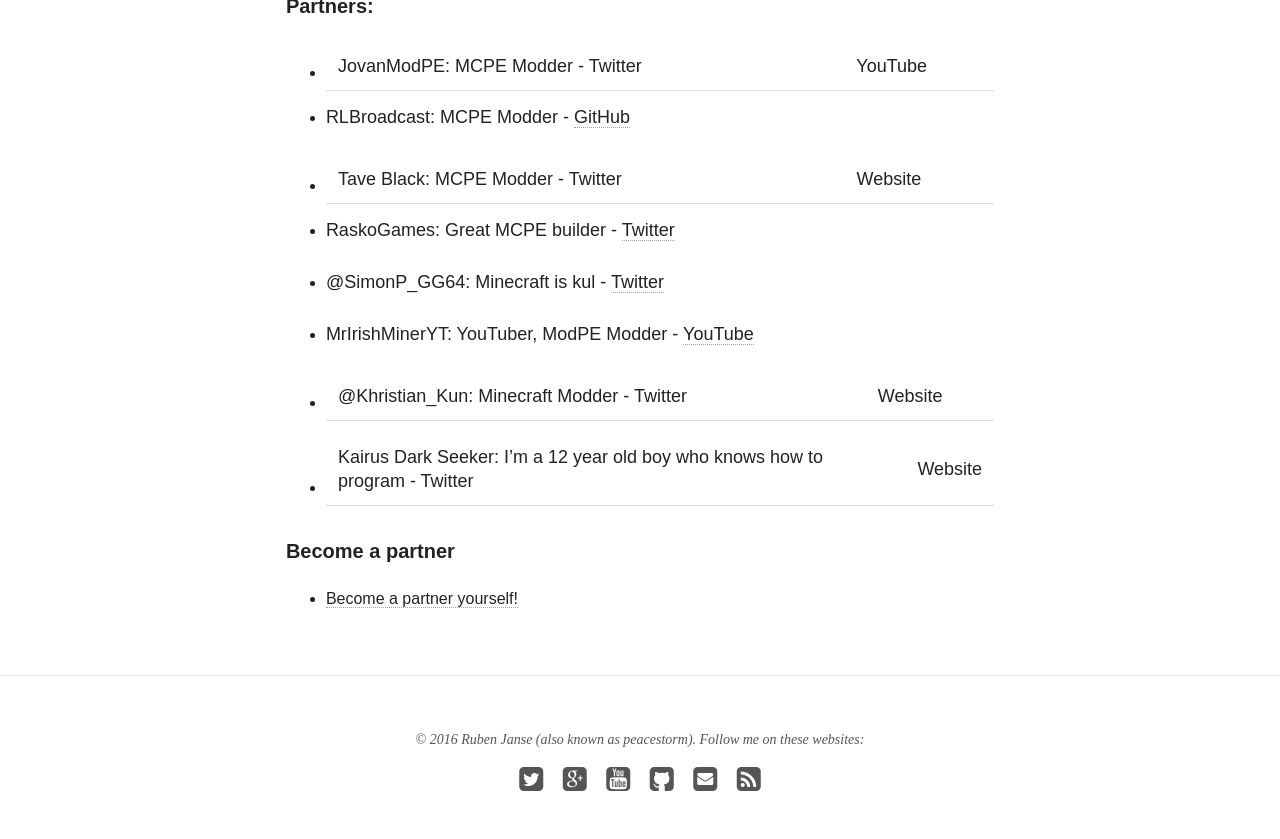
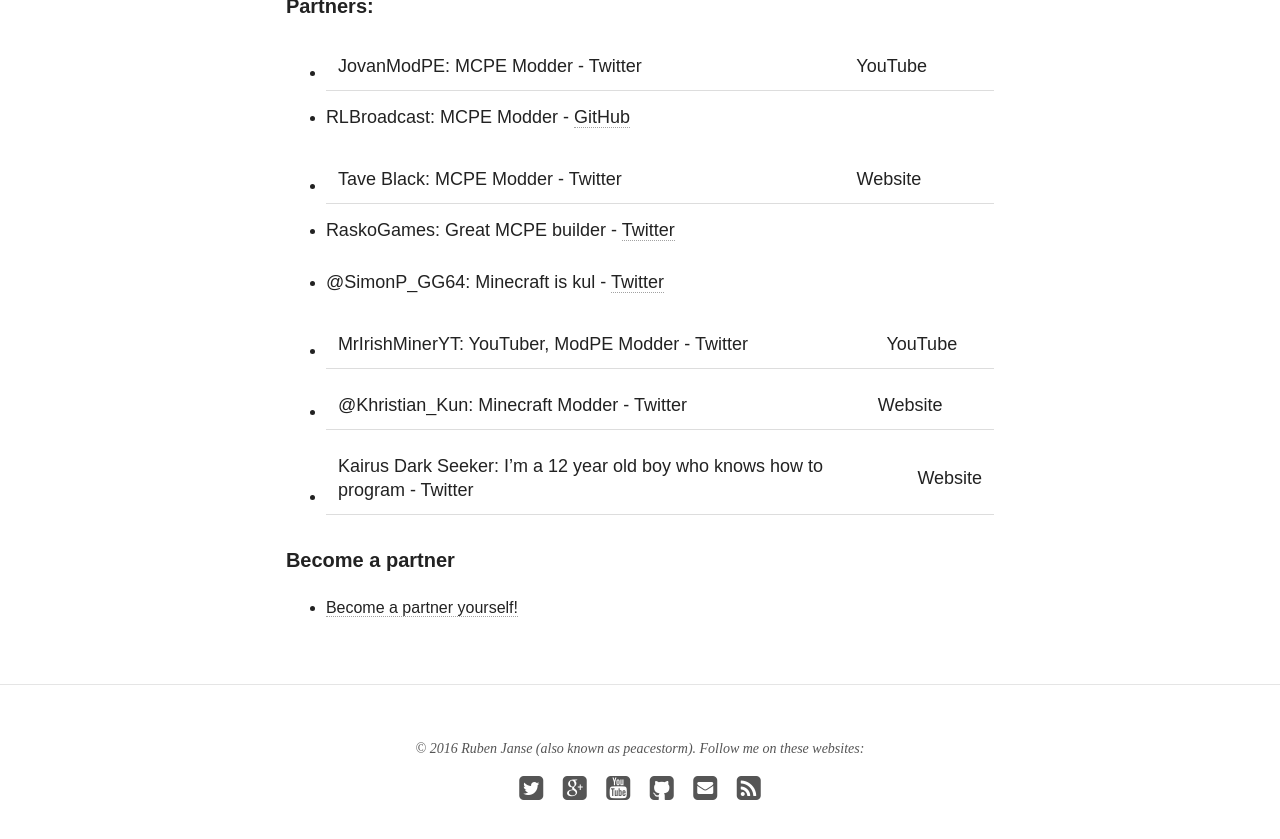
Before and after one commit to peacestorm/peacestorm.github.io, a Jekyll site: the page built from partners/index.md, in a window 1280 px wide and 900 px high, scrolled down 667 px. Shown: the top 839 px of the window. Built offline with Jekyll 4.4.1, drawn with Linux system fonts in a browser that asks for light colours; nearby versions of some CDN libraries.

Commit message:
Update index.md

```diff
--- a/partners/index.md
+++ b/partners/index.md
@@ -20,7 +20,7 @@
 
 * @SimonP_GG64: Minecraft is kul - [Twitter](https://twitter.com/SimonP_GG64/)
 
-* MrIrishMinerYT: YouTuber, ModPE Modder - [YouTube](https://www.youtube.com/c/mririshminer223CLICKHERE/)
+* MrIrishMinerYT: YouTuber, ModPE Modder - [Twitter](https://twitter.com/MrIrishMinerYT/) | [YouTube](https://www.youtube.com/c/mririshminer223CLICKHERE/)
 
 * @Khristian_Kun: Minecraft Modder - [Twitter](https://twitter.com/Khristian_Kun/) | [Website](http://smartpe.github.io/)
 
```
